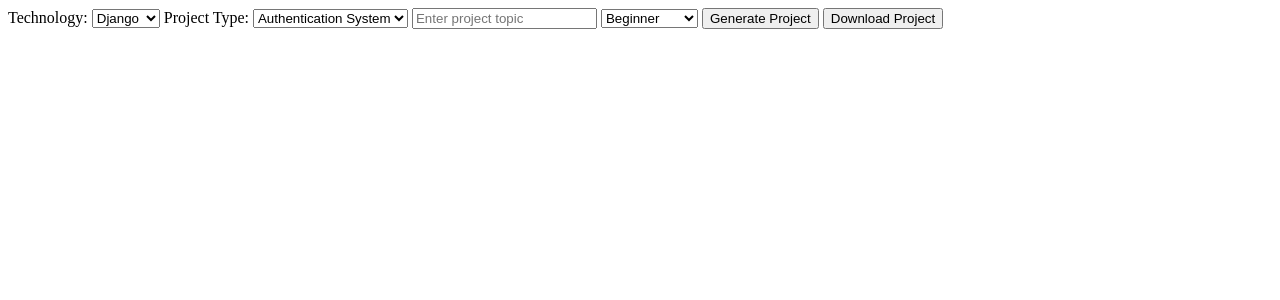
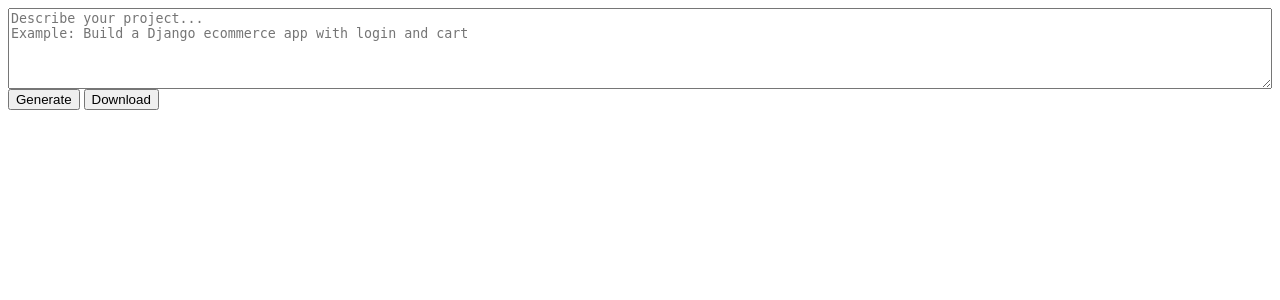
Before and after one commit to tunerai55/architect_ai, a Django app: page / in a window 1280 px wide. Shown: the top 300 px of the page. Run offline with Django 5.2, Linux system fonts and the light colour scheme.

Commit message:
Initial commit - AI project generator

````diff
--- a/generator/templates/index.html
+++ b/generator/templates/index.html
@@ -1,31 +1,12 @@
 <form method="POST">
     {% csrf_token %}
 
-    <label>Technology:</label>
-    <select name="tech">
-        <option value="django">Django</option>
-        <option value="android">Android</option>
-    </select>
+    <textarea name="prompt" placeholder="Describe your project...
+Example: Build a Django ecommerce app with login and cart"
+    rows="5" style="width:100%"></textarea>
 
-    <label>Project Type:</label>
-    <select name="type">
-        <option value="auth">Authentication System</option>
-        <option value="blog">Blog App</option>
-        <option value="ecommerce">E-Commerce</option>
-    </select>
-
-    <input type="text" name="topic" placeholder="Enter project topic">
-
-    <select name="difficulty">
-        <option value="Beginner">Beginner</option>
-        <option value="Intermediate">Intermediate</option>
-        <option value="Advanced">Advanced</option>
-    </select>
-
-    <!-- IMPORTANT -->
-    <button type="submit" name="action" value="generate">Generate Project</button>
-    <button type="submit" name="action" value="download">Download Project</button>
-
+    <button name="action" value="generate">Generate</button>
+    <button name="action" value="download">Download</button>
 </form>
 
 {% if result %}
--- a/generator/views.py
+++ b/generator/views.py
@@ -1,11 +1,48 @@
 import zipfile
 import io
+import os
+
 from django.http import HttpResponse
 from django.shortcuts import render
 
-def generate_django_project(zip_file, topic, project_type):
+from openai import OpenAI
 
-    # Base structure
+# 🔐 Load API key from .env
+client = OpenAI(api_key=os.getenv("OPENAI_API_KEY"))
+
+
+# ==============================
+# 🤖 AI CODE GENERATOR
+# ==============================
+def generate_ai_code(prompt):
+    try:
+        response = client.chat.completions.create(
+            model="gpt-4o-mini",
+            messages=[
+                {
+                    "role": "system",
+                    "content": "You are a Django expert. Return ONLY clean code. No explanation, no markdown."
+                },
+                {
+                    "role": "user",
+                    "content": prompt
+                }
+            ]
+        )
+
+        code = response.choices[0].message.content
+
+        # Clean markdown if any
+        return code.replace("```python", "").replace("```", "")
+
+    except Exception as e:
+        return f"# Error generating code\n# {str(e)}"
+
+
+# ==============================
+# 📦 BASE DJANGO STRUCTURE
+# ==============================
+def create_base_project(zip_file, topic):
     zip_file.writestr("project/manage.py", """#!/usr/bin/env python
 import os, sys
 def main():
@@ -33,7 +70,17 @@ INSTALLED_APPS = [
     'app',
 ]
 
+MIDDLEWARE = [
+    'django.middleware.security.SecurityMiddleware',
+    'django.contrib.sessions.middleware.SessionMiddleware',
+    'django.middleware.common.CommonMiddleware',
+    'django.middleware.csrf.CsrfViewMiddleware',
+    'django.contrib.auth.middleware.AuthenticationMiddleware',
+]
+
 ROOT_URLCONF = 'project.urls'
+
+STATIC_URL = '/static/'
 
 DATABASES = {
     'default': {
@@ -53,17 +100,6 @@ urlpatterns = [
 
     zip_file.writestr("project/app/__init__.py", "")
 
-    # 🔥 PROJECT TYPE LOGIC
-    if project_type == "auth":
-        generate_auth(zip_file, topic)
-
-    elif project_type == "blog":
-        generate_blog(zip_file, topic)
-
-    elif project_type == "ecommerce":
-        generate_ecommerce(zip_file, topic)
-
-    # Common files
     zip_file.writestr("project/requirements.txt", "Django")
 
     zip_file.writestr("project/README.md", f"""
@@ -75,171 +111,46 @@ python manage.py migrate
 python manage.py runserver
 """)
 
-def generate_auth(zip_file, topic):
 
-    zip_file.writestr("project/app/urls.py", """
-from django.urls import path
-from . import views
-
-urlpatterns = [
-    path('', views.home),
-    path('login/', views.login_view),
-    path('register/', views.register),
-]
-""")
-
-    zip_file.writestr("project/app/views.py", """
-from django.shortcuts import render, redirect
-from django.contrib.auth.models import User
-from django.contrib.auth import authenticate, login
-
-def home(request):
-    return render(request, 'home.html')
-
-def register(request):
-    if request.method == "POST":
-        User.objects.create_user(
-            username=request.POST['username'],
-            password=request.POST['password']
-        )
-        return redirect('/login/')
-    return render(request, 'register.html')
-
-def login_view(request):
-    if request.method == "POST":
-        user = authenticate(
-            username=request.POST['username'],
-            password=request.POST['password']
-        )
-        if user:
-            login(request, user)
-            return redirect('/')
-    return render(request, 'login.html')
-""")
-
-    zip_file.writestr("project/app/templates/home.html", "<h1>Home</h1>")
-    zip_file.writestr("project/app/templates/login.html", "<form method='POST'>{% csrf_token %}<input name='username'><input name='password'><button>Login</button></form>")
-    zip_file.writestr("project/app/templates/register.html", "<form method='POST'>{% csrf_token %}<input name='username'><input name='password'><button>Register</button></form>")
-
-def generate_blog(zip_file, topic):
-
-    zip_file.writestr("project/app/models.py", """
-from django.db import models
-
-class Post(models.Model):
-    title = models.CharField(max_length=200)
-    content = models.TextField()
-""")
-
-    zip_file.writestr("project/app/views.py", """
-from django.shortcuts import render
-from .models import Post
-
-def home(request):
-    posts = Post.objects.all()
-    return render(request, 'home.html', {'posts': posts})
-""")
-
-    zip_file.writestr("project/app/urls.py", """
-from django.urls import path
-from .views import home
-
-urlpatterns = [path('', home)]
-""")
-
-    zip_file.writestr("project/app/templates/home.html", """
-<h1>Blog</h1>
-{% for post in posts %}
-<h2>{{ post.title }}</h2>
-<p>{{ post.content }}</p>
-{% endfor %}
-""")
-
-def generate_ecommerce(zip_file, topic):
-
-    zip_file.writestr("project/app/models.py", """
-from django.db import models
-
-class Product(models.Model):
-    name = models.CharField(max_length=200)
-    price = models.FloatField()
-""")
-
-    zip_file.writestr("project/app/views.py", """
-from django.shortcuts import render
-from .models import Product
-
-def home(request):
-    products = Product.objects.all()
-    return render(request, 'home.html', {'products': products})
-""")
-
-    zip_file.writestr("project/app/urls.py", """
-from django.urls import path
-from .views import home
-
-urlpatterns = [path('', home)]
-""")
-
-    zip_file.writestr("project/app/templates/home.html", """
-<h1>Products</h1>
-{% for p in products %}
-<h2>{{ p.name }}</h2>
-<p>{{ p.price }}</p>
-{% endfor %}
-""")
-
-def generate_android_project(zip_file, topic):
-
-    zip_file.writestr("project/MainActivity.java", f"""
-public class MainActivity {{
-    public static void main(String[] args) {{
-        System.out.println("{topic}");
-    }}
-}}
-""")
-
-    zip_file.writestr("project/README.md", f"# {topic}\\nAndroid Project")
-
+# ==============================
+# 🌐 MAIN VIEW
+# ==============================
 def home(request):
     if request.method == "POST":
-        tech = request.POST.get("tech")
-        topic = request.POST.get("topic")
+        prompt = request.POST.get("topic")
         action = request.POST.get("action")
 
-        # 👉 PREVIEW
+        # 🔍 PREVIEW
         if action == "generate":
-            result = f"""
-Project: {topic}
+            preview = generate_ai_code(
+                "Explain the architecture and features of this Django project:\n" + prompt
+            )
+            return render(request, "index.html", {"result": preview})
 
-Technology: {tech}
-
-Steps:
-1. Setup project
-2. Create basic structure
-3. Add functionality
-
-Sample Output:
-Welcome to {topic}
-"""
-            return render(request, "index.html", {"result": result})
-
-        # 👉 DOWNLOAD (FIXED INSIDE POST)
+        # 📥 DOWNLOAD ZIP
         elif action == "download":
             buffer = io.BytesIO()
             zip_file = zipfile.ZipFile(buffer, 'w')
 
-            if tech == "django":
-                project_type = request.POST.get("type")
-                generate_django_project(zip_file, topic, project_type)
+            # 📦 Base project
+            create_base_project(zip_file, prompt)
 
-            elif tech == "android":
-                generate_android_project(zip_file, topic)
+            # 🤖 AI GENERATED FILES
+            models = generate_ai_code("Create models.py for: " + prompt)
+            views = generate_ai_code("Create views.py for: " + prompt)
+            urls = generate_ai_code("Create urls.py for: " + prompt)
+            html = generate_ai_code("Create a clean Django HTML template for: " + prompt)
+
+            # 📁 Write files
+            zip_file.writestr("project/app/models.py", models)
+            zip_file.writestr("project/app/views.py", views)
+            zip_file.writestr("project/app/urls.py", urls)
+            zip_file.writestr("project/app/templates/home.html", html)
 
             zip_file.close()
 
             response = HttpResponse(buffer.getvalue(), content_type='application/zip')
-            response['Content-Disposition'] = f'attachment; filename={topic}.zip'
+            response['Content-Disposition'] = 'attachment; filename=ai_project.zip'
             return response
 
     return render(request, "index.html")
````
Also changed, not shown: 1 other file.
